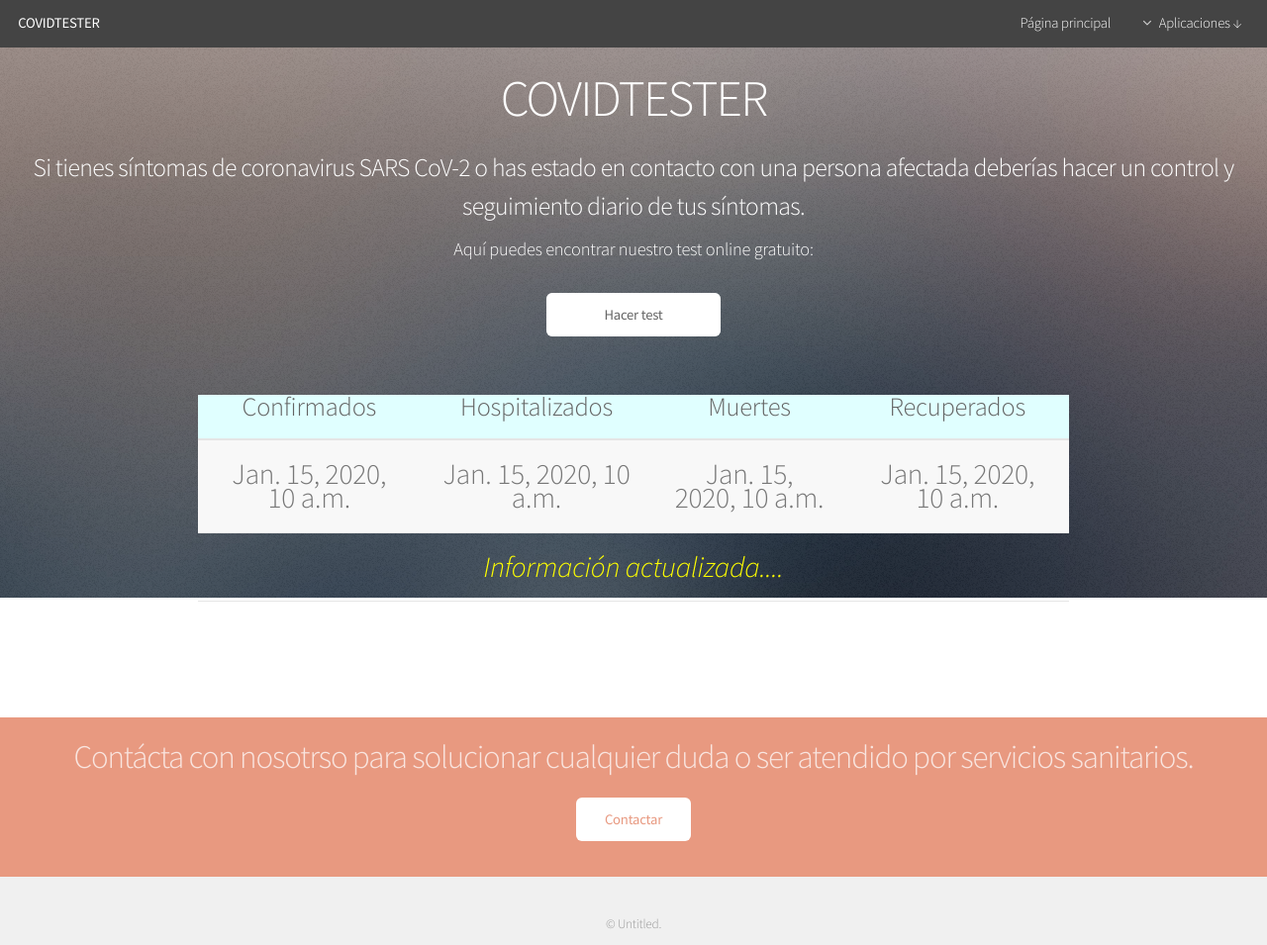
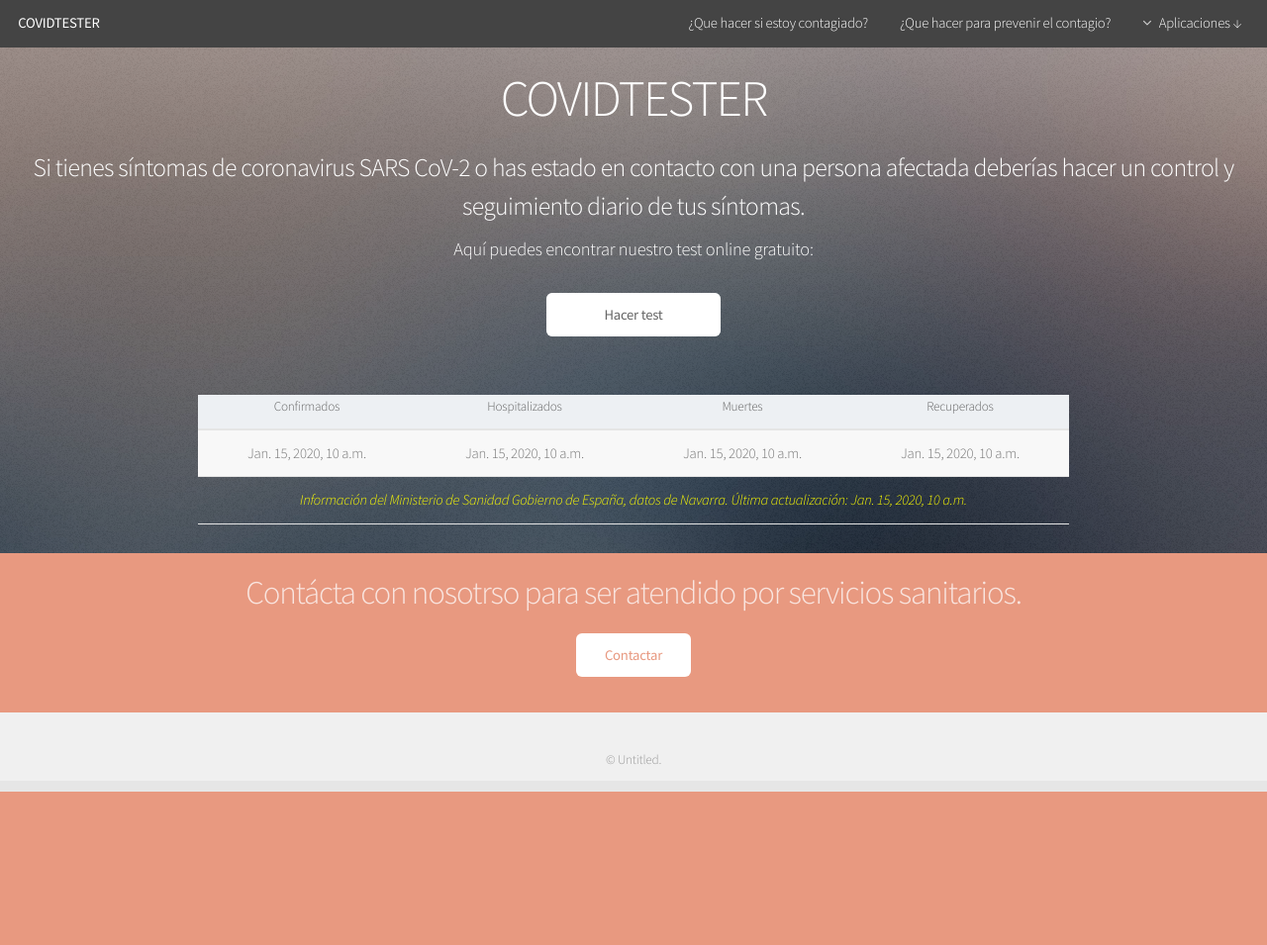
Before and after one commit to daniellisarri/COVIDTESTER, a Django app: page / in a window 1280 px wide. Shown: the whole page at 99% size. After the commit the page ends 800 px from the top, so only its background shows below. Run offline with Django 3.2, Linux system fonts and the light colour scheme; tables that the repository leaves empty hold one stand-in row (values such as "Sample post"); a database or web service that is not in the repository returns one stand-in record (values such as "Sample title"); data that the repository does not hold is empty; some libraries are stand-ins or nearby versions.

Commit message:
Adicion de informacion en la pagina principal

```diff
--- a/COVIDTESTER/AutoTest/recogida_datos.py
+++ b/COVIDTESTER/AutoTest/recogida_datos.py
@@ -1,17 +1,28 @@
 import requests
+import datetime
 
 def recoger_datos():
-    response = requests.get('https://api.covid19tracking.narrativa.com/api/2020-05-24/country/spain/region/navarra')
 
-    confirmados = response.json()["dates"]["2020-05-24"]["countries"]["Spain"]["regions"][0]["today_confirmed"]
-    hospitalizados = response.json()["dates"]["2020-05-24"]["countries"]["Spain"]["regions"][0]["today_intensive_care"]
-    muertes = response.json()["dates"]["2020-05-24"]["countries"]["Spain"]["regions"][0]["today_deaths"]
-    recuperados = response.json()["dates"]["2020-05-24"]["countries"]["Spain"]["regions"][0]["today_recovered"]
+    fecha = datetime.datetime.today() + datetime.timedelta(days=-1) # Coge el día anterior para evitar errores
+    fecha_formateada = fecha.strftime("%Y-%m-%d")
+
+    url = 'https://api.covid19tracking.narrativa.com/api/'+fecha_formateada+'/country/spain/region/navarra'
+
+    print(url)
+
+    response = requests.get(url)
+
+    confirmados = response.json()["dates"][fecha_formateada]["countries"]["Spain"]["regions"][0]["today_confirmed"]
+    hospitalizados = response.json()["dates"][fecha_formateada]["countries"]["Spain"]["regions"][0]["today_intensive_care"]
+    muertes = response.json()["dates"][fecha_formateada]["countries"]["Spain"]["regions"][0]["today_deaths"]
+    recuperados = response.json()["dates"][fecha_formateada]["countries"]["Spain"]["regions"][0]["today_recovered"]
+    fecha_actualizacion = response.json()["dates"][fecha_formateada]["countries"]["Spain"]["regions"][0]["date"]
 
     datos = {
         "confirmados":confirmados,
         "hospitalizados":hospitalizados,
         "muertes":muertes,
-        "recuperados":recuperados}
+        "recuperados":recuperados,
+        "fecha_actualizacion":fecha_actualizacion}
 
     return datos
--- a/COVIDTESTER/AutoTest/templates/index.html
+++ b/COVIDTESTER/AutoTest/templates/index.html
@@ -49,9 +49,9 @@
 </section>
 
 <!-- Main -->
-<section id="main" class="container" style="text-align: center; padding-top: 0;">
-    <table class="table table-hover table-dark" style=" font-size: 2em;">
-        <thead style="background-color: lightcyan;">
+<section id="main" class="container" style="text-align: center; padding-top: 0; padding-bottom: 0;">
+    <table class="table table-hover table-dark" > <!-- style="font-size: 2em;" QUE PASA CON EL BORDER-RADIUS?????? -->
+        <thead style="background-color: #EDF0F3;">
             <tr>
                 <th scope="col" style="text-align: center;">Confirmados</th>
                 <th scope="col" style="text-align: center;">Hospitalizados</th>
@@ -67,7 +67,7 @@
                 <td>{{recuperados}}</td>
             </tr>
             <tr style="color: yellow;">
-                <td colspan="4"><i>Información actualizada....</i></td>
+                <td colspan="4"><i>Información del Ministerio de Sanidad Gobierno de España, datos de Navarra. Última actualización: {{fecha_actualizacion}}</i></td>
             </tr>
         </tbody>
     </table>
--- a/COVIDTESTER/AutoTest/templates/inferior.html
+++ b/COVIDTESTER/AutoTest/templates/inferior.html
@@ -24,7 +24,7 @@
 
 <!-- CTA -->
 <section id="cta" style="padding: 1em 0 0.5em 0;">
-    <h2>Contácta con nosotrso para solucionar cualquier duda o ser atendido por servicios sanitarios.</h2>
+    <h2>Contácta con nosotrso para ser atendido por servicios sanitarios.</h2>
     <ul class="actions">
         <li>
             <a href="#" class="button alt">Contactar</a>
--- a/COVIDTESTER/AutoTest/templates/preAutoTest.html
+++ b/COVIDTESTER/AutoTest/templates/preAutoTest.html
@@ -47,6 +47,7 @@
     <a href="{% url 'condiciones' %}">'Ver las condiciones y políticas'</a></p>
 
     <div class="box" style="background-color: #EDF0F3; text-align: center;">
+        <p style="text-align: center;">Agradecemos su colaboración. Con la información que puede aportar se elaborarán estdisticas para ayudar a combatir la pandemia.</p>
         <input onclick="window.location.href = {% url 'AutoTest' %}" type="submit" value="Continuar" style="text-align: center; background-color: #154481;" />
     </div>
 </section>
--- a/COVIDTESTER/AutoTest/templates/superior.html
+++ b/COVIDTESTER/AutoTest/templates/superior.html
@@ -50,7 +50,10 @@
                 <nav id="nav">
                     <ul>
                         <li>
-                            <a href="{% url 'index' %}">Página principal</a>
+                            <a href="https://www.mscbs.gob.es/profesionales/saludPublica/ccayes/alertasActual/nCov-China/documentos/20200325_Decalogo_como_actuar_COVID19.pdf" target="blank">¿Que hacer si estoy contagiado?</a>
+                        </li>
+                        <li>
+                            <a href="https://www.mscbs.gob.es/profesionales/saludPublica/ccayes/alertasActual/nCov-China/ciudadania.htm" target="blank">¿Que hacer para prevenir el contagio?</a>
                         </li>
                         <li>
                             <a href="#" class="icon fa-angle-down">Aplicaciones ↓</a>
--- a/COVIDTESTER/COVIDTESTER/urls.py
+++ b/COVIDTESTER/COVIDTESTER/urls.py
@@ -23,7 +23,6 @@ from AutoTest import views
 ### Añadir direccion positivo
 ### Añadir direccion negativo
 
-
 urlpatterns = [
     path('admin/', admin.site.urls),
     path('', views.index, name="index"),
```
Also changed, not shown: 1 other file.
